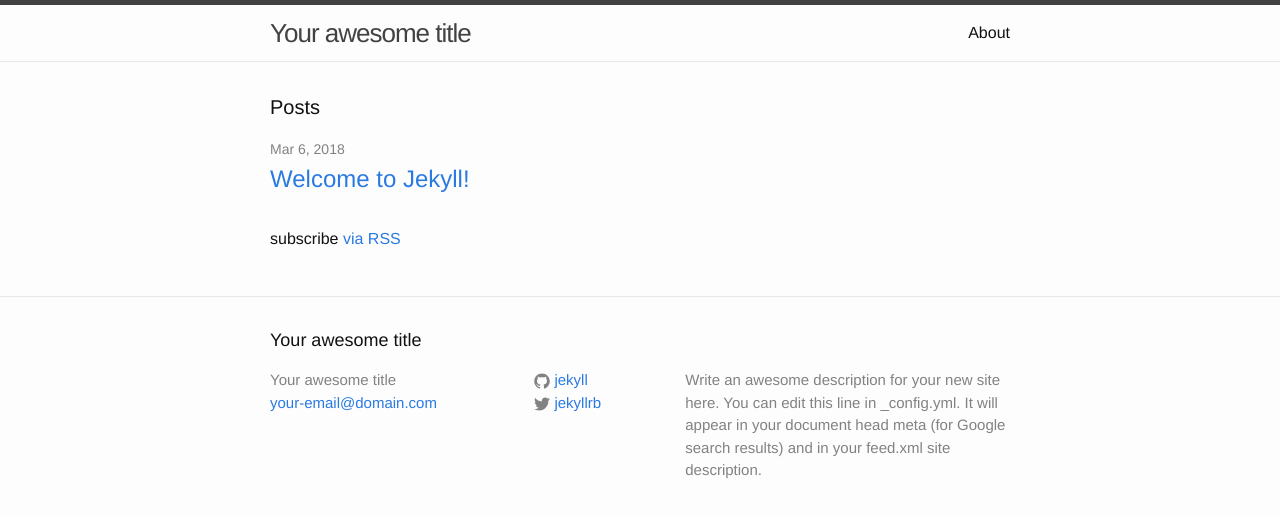
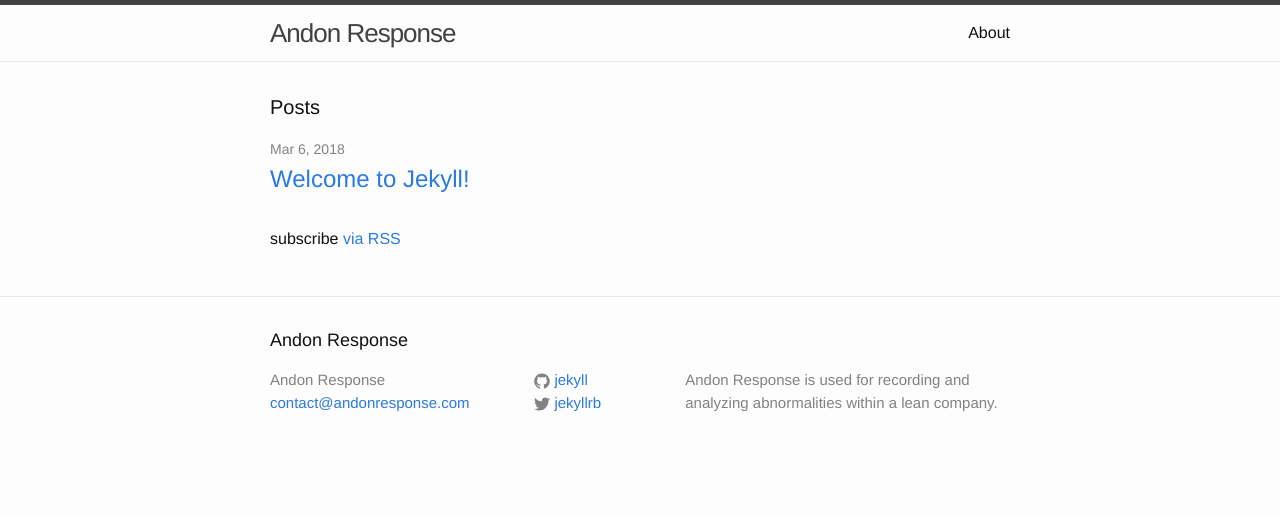
Before and after one commit to rylansturm/rylansturm.github.io, a Jekyll site: the page built from index.html, in a window 1280 px wide. Shown: the top 517 px of the page. Built offline with Jekyll 4.4.1, drawn with Linux system fonts in a browser that asks for light colours.

Commit message:
Update _config.yml

```diff
--- a/_config.yml
+++ b/_config.yml
@@ -6,14 +6,13 @@
 # 'jekyll serve'. If you change this file, please restart the server process.
 
 # Site settings
-title: Your awesome title
-email: your-email@domain.com
+title: Andon Response
+email: contact@andonresponse.com
 description: > # this means to ignore newlines until "baseurl:"
-  Write an awesome description for your new site here. You can edit this
-  line in _config.yml. It will appear in your document head meta (for
-  Google search results) and in your feed.xml site description.
+  Andon Response is used for recording and analyzing abnormalities
+  within a lean company.
 baseurl: "" # the subpath of your site, e.g. /blog
-url: "http://yourdomain.com" # the base hostname & protocol for your site
+url: "http://andonresponse.com" # the base hostname & protocol for your site
 twitter_username: jekyllrb
 github_username:  jekyll
 
```
